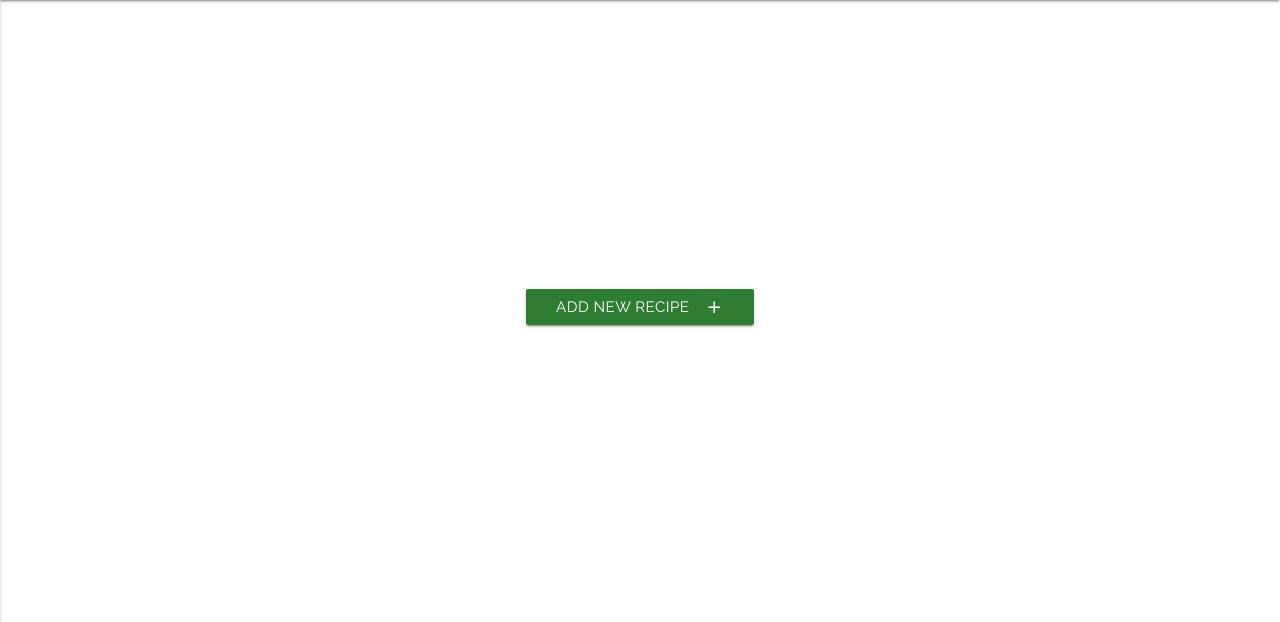
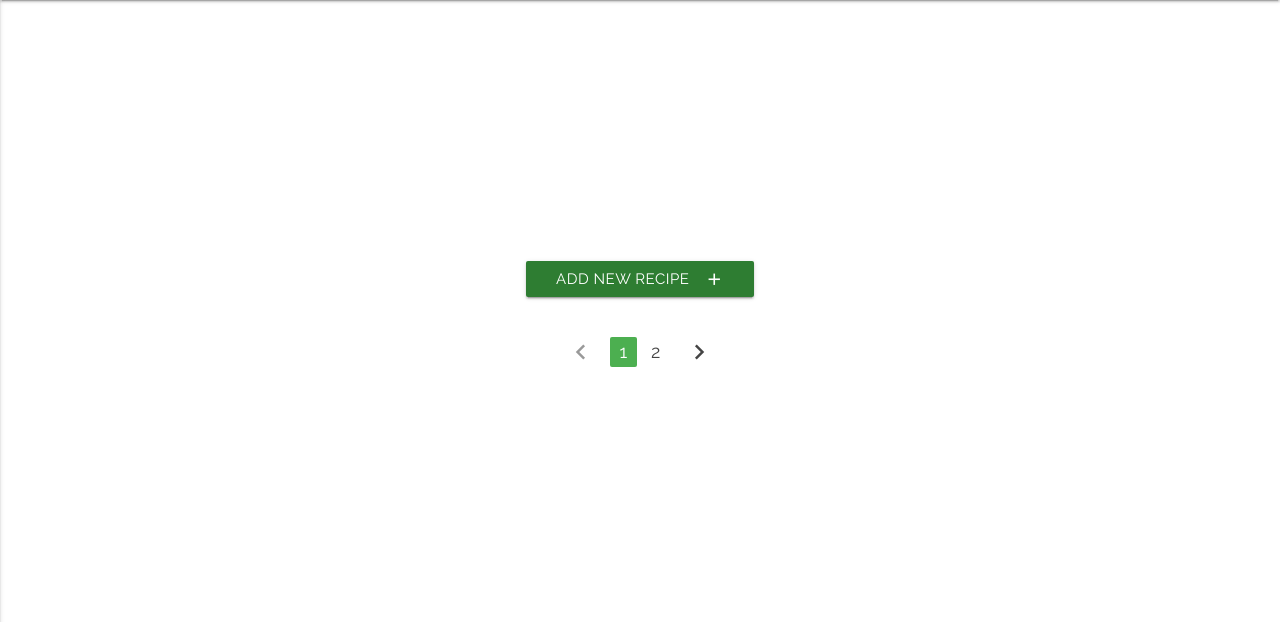
Before and after one commit to lewisclark4/CI-MilestoneProjectThree, a Flask app: page /my_recipes in a window 1280 px wide. Shown: the part 64-686 px from the top of the page. Run offline with Flask 2, Linux system fonts and the light colour scheme; the visitor is signed in with stand-in values (Sample User, id 1); data that the repository does not hold is empty; some libraries are stand-ins or nearby versions.

Commit message:
added code comments

```diff
--- a/templates/base.html
+++ b/templates/base.html
@@ -3,10 +3,13 @@
   <head>
     <meta charset="UTF-8" />
     <meta name="viewport" content="width=device-width, initial-scale=1.0" />
+    <!-- material icons -->
     <link rel="stylesheet" href="https://fonts.googleapis.com/icon?family=Material+Icons"/>
+    <!-- Materialize CSS -->
     <link rel="stylesheet" href="https://cdnjs.cloudflare.com/ajax/libs/materialize/0.100.2/css/materialize.min.css"/>
-    <link rel="stylesheet" href="https://use.fontawesome.com/releases/v5.6.1/css/all.css"/>
+    <!-- Google fonts -->
     <link rel="stylesheet" href="https://fonts.googleapis.com/css2?family=Raleway:ital,wght@0,300;0,400;1,600&display=swap"/>
+    <!-- Custom CSS -->
     <link rel="stylesheet" href="../static/css/style.css" type="text/css" />
     <title>Foodology</title>
   </head>
@@ -59,6 +62,7 @@
     <footer class="page-footer">
         <div class="row footer-content">
             <div class="center-align">
+            <!-- Social links-->
             <a href="https://www.facebook.com/" target="_blank" aria-label="Like us on Facebook">
                 <i class="fab fa-facebook social-icon hoverable"></i>
                 <span class="sr-only">Facebook</span>
@@ -79,13 +83,17 @@
                 <i class="fab fa-github social-icon hoverable"></i>
                 <span class="sr-only">Github</span>
             </a>
+            <!--/ Social links-->
             </div>
         </div>
     </footer>
     <!--/footer -->
     <!--Scripts -->
+    <!-- jQuery -->
     <script src="https://cdnjs.cloudflare.com/ajax/libs/jquery/3.2.1/jquery.min.js"></script>
+    <!-- Materialize JavaScript -->
     <script src="https://cdnjs.cloudflare.com/ajax/libs/materialize/0.100.2/js/materialize.min.js"></script>
+    <!-- Custom JavaScript -->
     <script src="../static/js/script.js"></script>
     <!--/Scripts -->
   </body>
--- a/templates/login.html
+++ b/templates/login.html
@@ -19,21 +19,25 @@
         {% endwith %}
         <div class="row center-align">
             <form class="col s12" method="POST" action="{{url_for('login')}}">
+                <!--Username input -->
                 <div class="input-field col s12 valign-wrapper">
                     <i class="material-icons prefix">account_circle</i>
                     <input id="loginusername" name="username" type="text" class="validate" required/>
                     <label for="loginusername">Username</label>
                 </div>
+                <!--Password input -->
                 <div class="input-field col s12 valign-wrapper">
                     <i class="material-icons prefix">lock</i>
                     <input id="loginpassword" name="password" type="password" class="validate" required/>
                     <label for="loginpassword">Password</label>
                 </div>
+                <!--Login input -->
                 <button class="btn waves-effect submitbutton" type="submit" name="action">Sign In
                     <i class="material-icons right">send</i>
                 </button>
             </form>
         </div>
+    <!--Link to register -->
     </div>
     <p class="center">Need an account? &nbsp;<a href="{{url_for('register')}}"><span class="link">Register here</span></a></p>
 </section>
--- a/templates/myrecipes.html
+++ b/templates/myrecipes.html
@@ -1,18 +1,22 @@
 {% extends 'base.html'%} {% block content %}
+<!--If statement to display message to user navigating to & using the route without being logged in-->
 {% if 'username' not in session %}
 <section class="container">
     <h5 class="center">You aren't currently logged in. Please log in&nbsp;<ahref="{{url_for('login')}}"><span class="link">here</span></a></h5>
 </section>
 {% else %}
 <section class="container">
+    <!--Add a new recipe button -->
     <div class="row center-align">
         <a href="{{url_for('add_recipe')}}" class="waves-effect waves-light btn submitbutton modal-trigger">Add New Recipe
             <i class="material-icons right">add</i>
         </a>
     </div>
     <div class="row">
+    <!--Display recipes a user has already added (and not deleted) that are public or private -->
     {% for recipe in recipes %}
         {% if session['username'] == recipe.created_by and not recipe.soft_delete%}
+        <!--Recipe cards with image and recipe name that link to recipe info -->
         <a href="{{ url_for('view_recipe', recipe_id=recipe._id) }}">
             <div class="col s12 m3 card center-align hoverable">
                 {% if recipe.image %}
@@ -30,6 +34,15 @@
         {% endif %}
     {% endfor %}
     </div>
+    <!--Pagination -->
+    <div class="row center-align">
+        <ul class="pagination">
+            <li class="disabled"><a href="#!"><i class="material-icons">chevron_left</i></a></li>
+            <li class="active green"><a href="#!">1</a></li>
+            <li class="waves-effect"><a href="#!">2</a></li>
+            <li class="waves-effect"><a href="#!"><i class="material-icons">chevron_right</i></a></li>
+        </ul>
+    </div>
 </section>
 {% endif %}
 {% endblock %}
--- a/templates/register.html
+++ b/templates/register.html
@@ -18,26 +18,31 @@
         {% endwith %}
         <div class="row center-align">
             <form class="col s12" method="POST" action="{{url_for('register')}}">
+                <!--Username input -->
                 <div class="input-field col s12 valign-wrapper">
                     <i class="material-icons prefix">account_circle</i>
                     <input id="registerusername" name="username" type="text" class="validate" required/>
                     <label for="registerusername">Username</label>
                 </div>
+                <!--Password input -->
                 <div class="input-field col s12 valign-wrapper">
                     <i class="material-icons prefix">lock</i>
                     <input id="registerpassword" name="password" type="password" class="validate" required/>
                     <label for="registerpassword">Password</label>
                 </div>
+                <!--Password validation -->
                 <div class="input-field col s12 valign-wrapper">
                     <i class="material-icons prefix">check_circle</i>
                     <input id="registerpasswordcheck" name="passwordcheck" type="password" class="validate" required/>
                     <label for="registerpasswordcheck">Re-type password</label>
                 </div>
+                <!--Register validation -->
                 <button class="btn waves-effect submitbutton" type="submit" name="action">Create
                     <i class="material-icons right">send</i>
                 </button>
             </form>
         </div>
+    <!--Link to login -->
     </div>
     <p class="center">Already got an account? &nbsp;<a href="{{url_for('login')}}"><span class="link">Sign in here</span></a></p>
 </section>
```
Also changed, not shown: app.py (+19 -3 lines), static/js/script.js (+5 -4 lines), templates/addrecipe.html (+17 -1 lines), templates/editrecipe.html (+17 -1 lines), templates/index.html (+9 -3 lines), templates/viewrecipe.html (+15 -0 lines).
